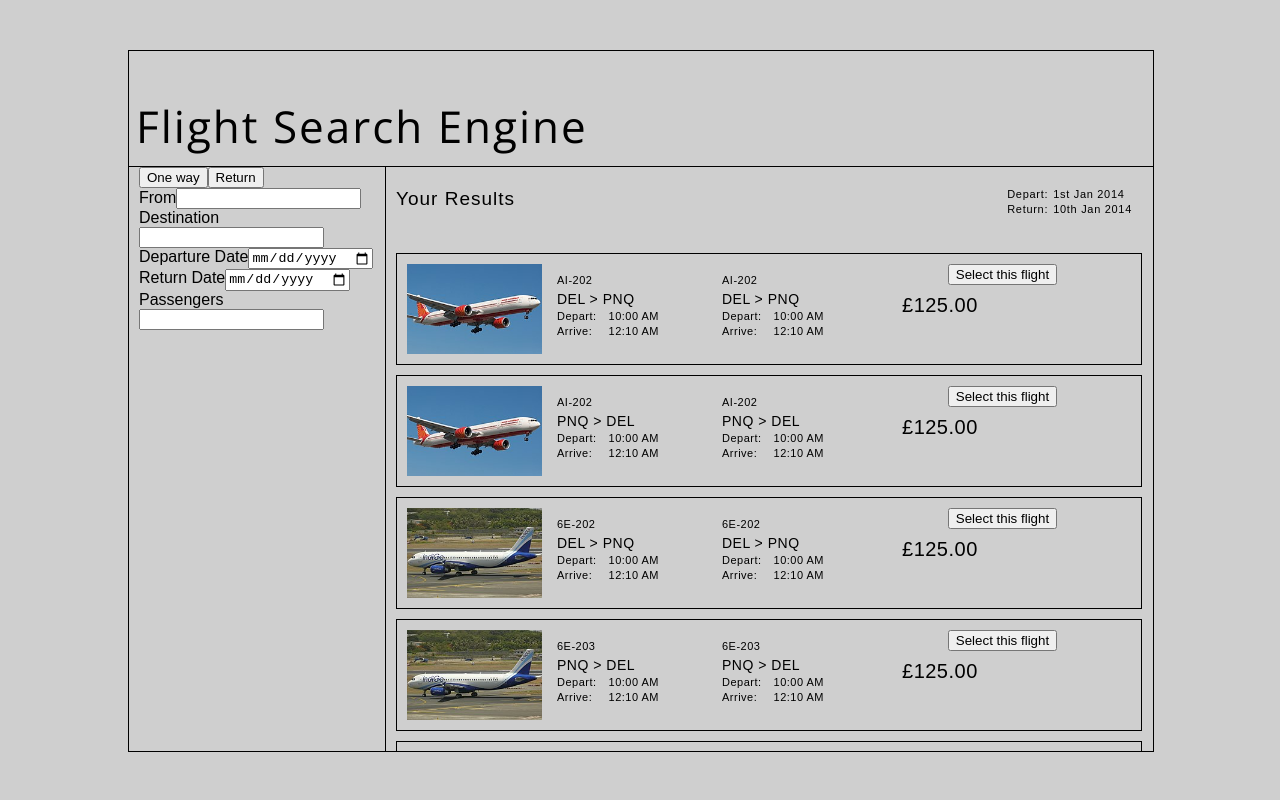
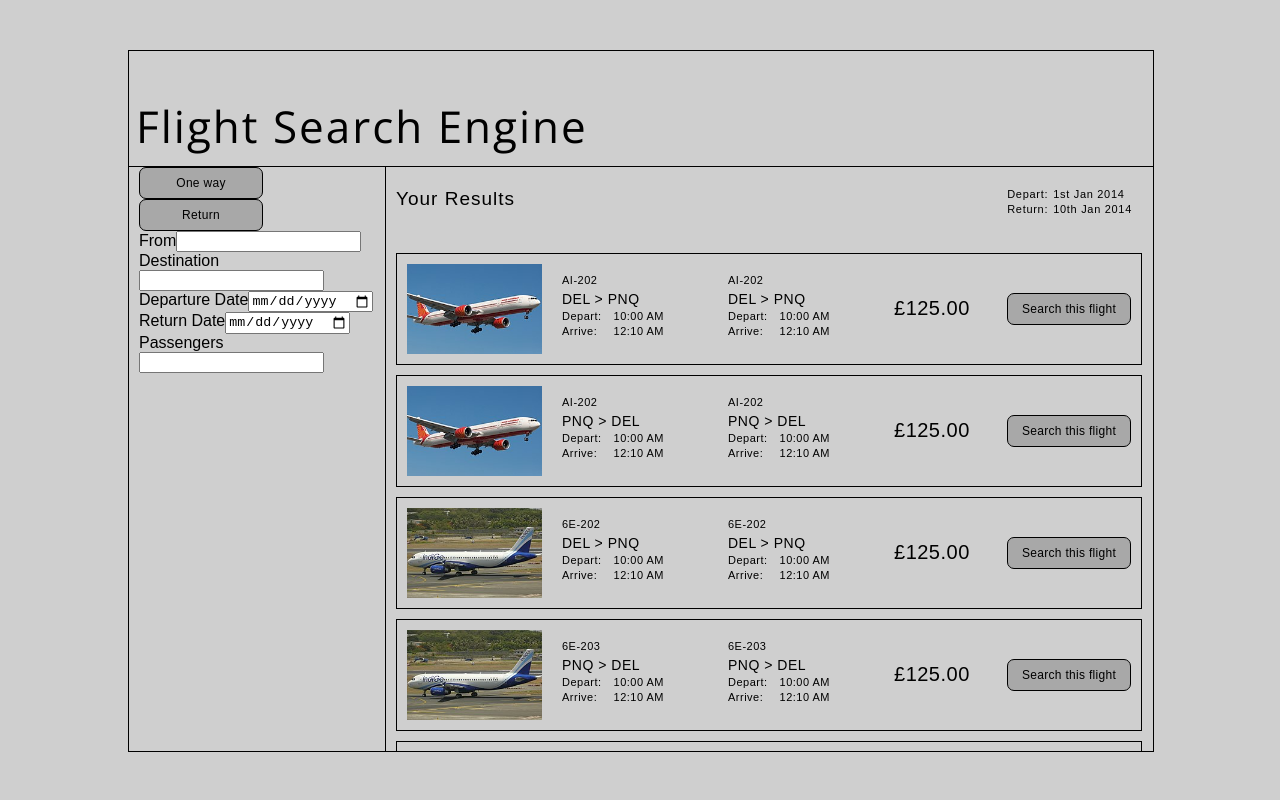
Before and after one commit to velizargenov/flight-search-engine, a React app: page / in a window 1280 px wide. Built offline with nearby package versions, Linux system fonts and the light colour scheme.

Commit message:
Change the Button component * Use <label><input /></label> structure instead of <button></button> * Add basic styles to button

```diff
--- /dev/null
+++ b/src/components/Button/Button.css
@@ -0,0 +1,14 @@
+input[type=button] {
+  cursor: pointer;
+  background: rgb(168, 168, 168);
+  border: 1px solid #000000;
+  border-radius: 7px;
+  height: 32px;
+  width: 124px;
+  font-size: 12px;
+  letter-spacing: 0.3px;
+}
+
+.button--search-this-flight {
+  /* border: 2px solid red; */
+}
--- a/src/components/Button/Button.js
+++ b/src/components/Button/Button.js
@@ -1,8 +1,15 @@
 import React from 'react';
+import './Button.css';
 
-const Button = ({ text }) => (
-  <button>{text}</button>
+const Button = ({ htmlFor, handleClick, ...otherProps }) => (
+  <label htmlFor={htmlFor}>
+    <input
+      type="button"
+      id={htmlFor}
+      onClick={handleClick}
+      {...otherProps}
+    />
+  </label>
 );
 
-
 export default Button;
--- a/src/components/Flight/Flight.css
+++ b/src/components/Flight/Flight.css
@@ -23,8 +23,8 @@
   letter-spacing: 0.5px;
   float: left;
   position: relative;
-  left: 30px;
-  top: 30px;
+  left: 20px;
+  top: 33px;
 }
 .flight--details-container {
   /* border: 1px solid blue; */
@@ -34,13 +34,13 @@
   letter-spacing: 0.5px;
   position: relative;
   top: 10px;
-  left: 15px;
+  left: 20px;
   float: left;
 }
 .flight--details {
   /* border: 1px solid red; */
   display: inline-block;
-  width: 165px;
+  width: 166px;
 }
 .flight--details span {
   display: block;
@@ -70,3 +70,10 @@
   /* border: 1px solid blue; */
   float: right;
 }
+.button--search-this-flight {
+  float: right;
+  position: relative;
+  /* left: 40px; */
+  top: 29px;
+
+}
--- a/src/components/Flight/Flight.js
+++ b/src/components/Flight/Flight.js
@@ -45,7 +45,7 @@ const FlightDetails = ({ flightType, details }) => {
 /* eslint-disable */
 class Flight extends Component {
   render () {
-    const { airlineLogo, airlineName, price } = this.props.details;
+    const { id, airlineLogo, airlineName, price } = this.props.details;
     return (
       <div className="flight">
 
@@ -59,7 +59,11 @@ class Flight extends Component {
 
         <div className="flight--price">£{price}</div>
 
-        <Button type="button" text="Select this flight" />
+        <Button
+          htmlFor={id}
+          className='button--search-this-flight'
+          value='Search this flight'
+        />
       </div>
     );
   }
--- a/src/components/SearchBar/SearchBar.js
+++ b/src/components/SearchBar/SearchBar.js
@@ -14,8 +14,8 @@ const InputField = ({ htmlFor, text, ...otherProps }) => (
 const SearchBar = () => (
   <div className="search-bar">
     <div className="search-bar--buttons">
-      <Button text="One way" />
-      <Button text="Return" />
+      <Button htmlFor="one-way" value="One way" />
+      <Button htmlFor="return" value="Return" />
     </div>
     <form>
       <InputField htmlFor="fromInput" text="From" type="text" />
```
